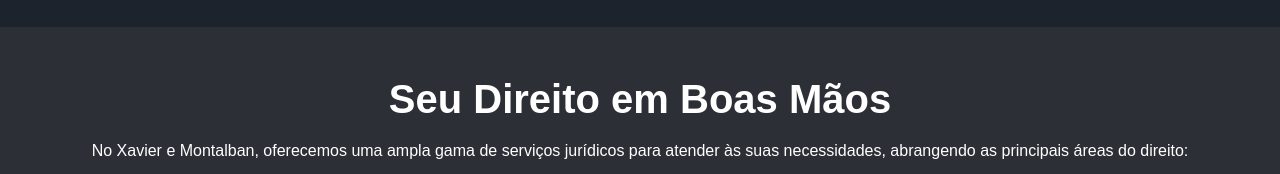
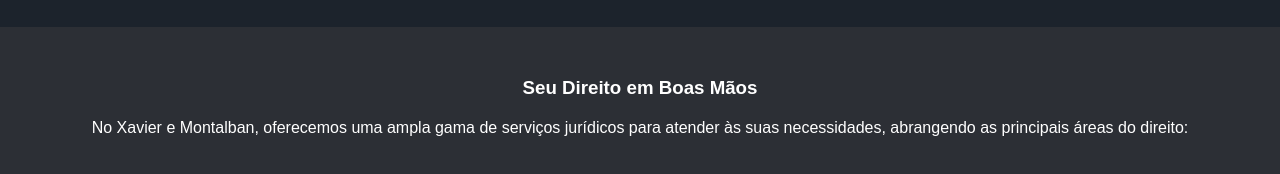
Before and after one commit to dariodasilva/advocacyXavierAndMontalban, a plain HTML site: page index.html in a window 1280 px wide. Shown: the part 485-659 px from the top of the page. Drawn offline with Linux system fonts and the light colour scheme.

Commit message:
H3 para o Seu Direito em suas mãos

```diff
--- a/index.html
+++ b/index.html
@@ -28,7 +28,7 @@
 
     <main>
         <section class="hero">
-            <h2>Seu Direito em Boas Mãos</h2>
+            <h3>Seu Direito em Boas Mãos</h3>
             <p>No Xavier e Montalban, oferecemos uma ampla gama de serviços jurídicos para atender às suas necessidades, abrangendo as principais áreas do direito:
                 <div class="texto-central">
                     <h4>Direito Cível</h4>
```
